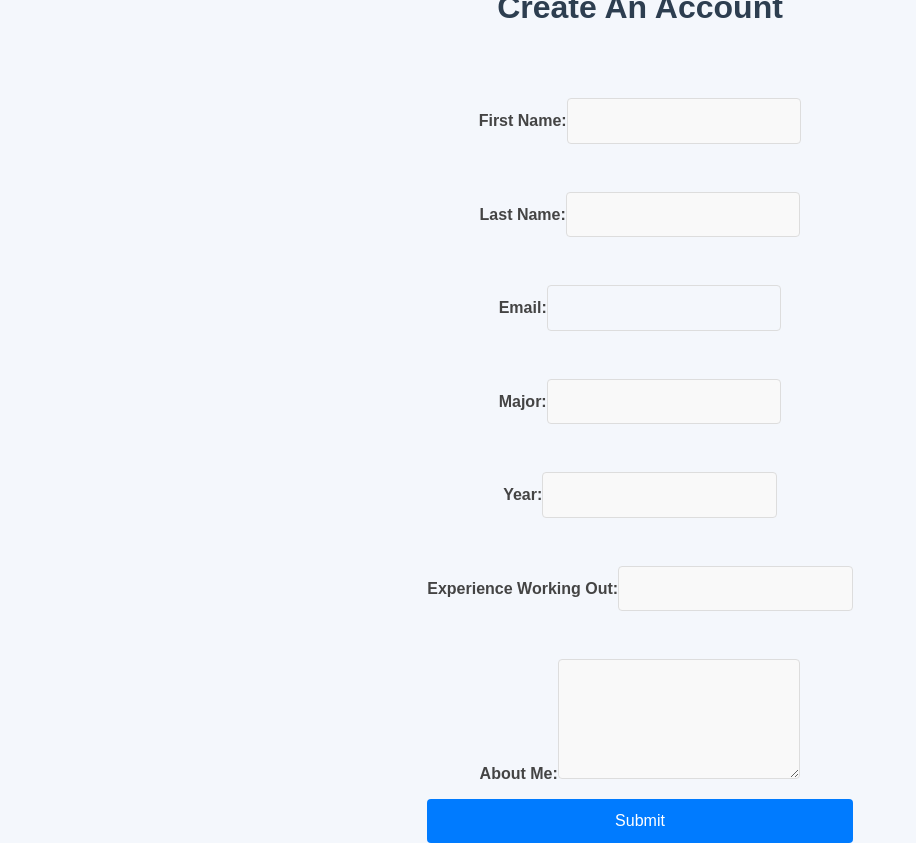
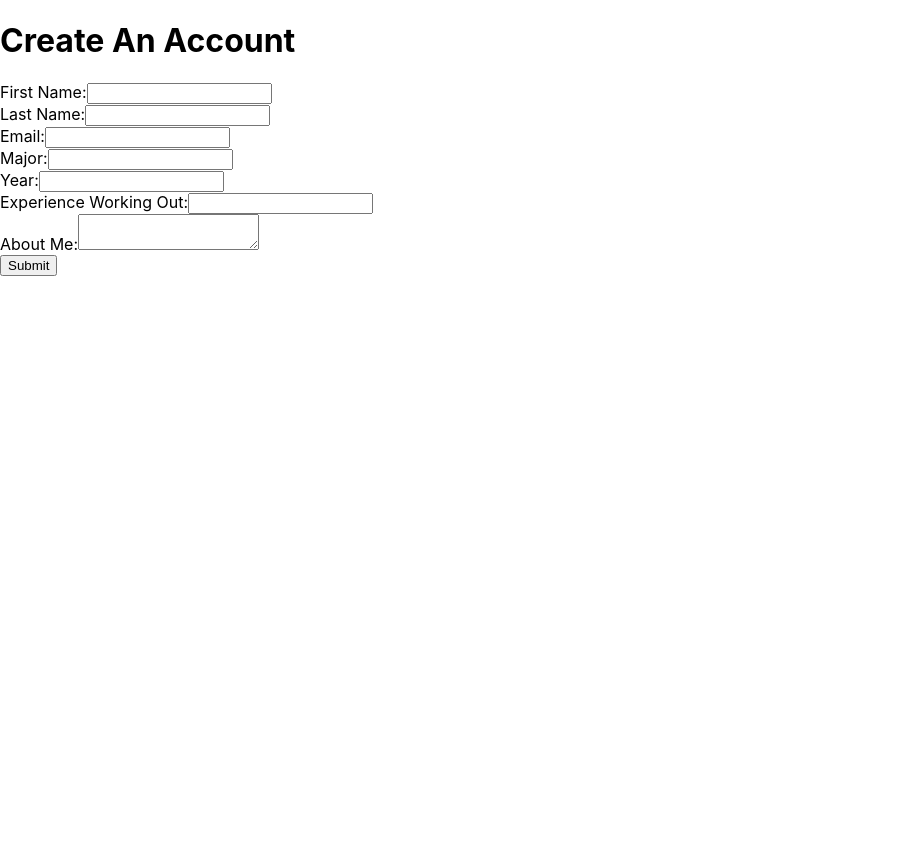
Before and after one commit to michaelhe999/TritonFit, a React (Create React App) app in the folder tritonfit/: page /createAccount in a window 1280 px wide. Shown: the whole page, without its empty margins (0-916 px from the left). After the commit the page ends 800 px from the top, so only its background shows below. Built offline with nearby package versions, Linux system fonts and the light colour scheme.

Commit message:
created createAccount form

```diff
--- a/tritonfit/src/App.css
+++ b/tritonfit/src/App.css
@@ -1,109 +1,14 @@
-* {
-  margin: 0;
-  padding: 0;
-  box-sizing: border-box;
-}
-
-body {
-  font-family: 'Arial', sans-serif;
-  background-color: #f4f7fc;
-  color: #333;
-  display: flex;
-  justify-content: center;
-  align-items: center;
-  height: 100vh;
-  flex-direction: column;
-}
-
 .App {
-  background-color: #fff;
-  padding: 2rem;
-  border-radius: 8px;
-  box-shadow: 0 4px 10px rgba(0, 0, 0, 0.1);
-  width: 100%;
-  max-width: 500px;
-}
-
-h1 {
-  font-size: 2rem;
-  color: #2d3e50;
-  margin-bottom: 1.5rem;
   text-align: center;
 }
 
-form {
+.App-header {
+  background-color: #282c34;
+  min-height: 100vh;
   display: flex;
   flex-direction: column;
-  gap: 1rem;
+  align-items: center;
+  justify-content: center;
+  font-size: calc(10px + 2vmin);
+  color: white;
 }
-
-label {
-  font-weight: bold;
-  font-size: 1rem;
-  color: #444;
-}
-
-input,
-textarea {
-  padding: 0.8rem;
-  font-size: 1rem;
-  border: 1px solid #ddd;
-  border-radius: 4px;
-  background-color: #f9f9f9;
-  outline: none;
-  transition: border-color 0.3s ease;
-}
-
-input:focus,
-textarea:focus {
-  border-color: #007bff;
-}
-
-input[type='email'] {
-  background-color: #f4f7fc;
-}
-
-textarea {
-  resize: vertical;
-  min-height: 120px;
-}
-
-button {
-  padding: 0.8rem;
-  font-size: 1rem;
-  background-color: #007bff;
-  color: #fff;
-  border: none;
-  border-radius: 4px;
-  cursor: pointer;
-  transition: background-color 0.3s ease;
-}
-
-button:hover {
-  background-color: #0056b3;
-}
-
-button:active {
-  background-color: #004494;
-}
-
-button:disabled {
-  background-color: #ccc;
-  cursor: not-allowed;
-}
-
-div {
-  margin-top: 2rem;
-  text-align: center;
-}
-
-pre {
-  background-color: #f4f7fc;
-  padding: 1rem;
-  border-radius: 4px;
-  font-size: 1rem;
-  word-wrap: break-word;
-  white-space: pre-wrap;
-  max-width: 100%;
-  overflow-x: auto;
-}
```
